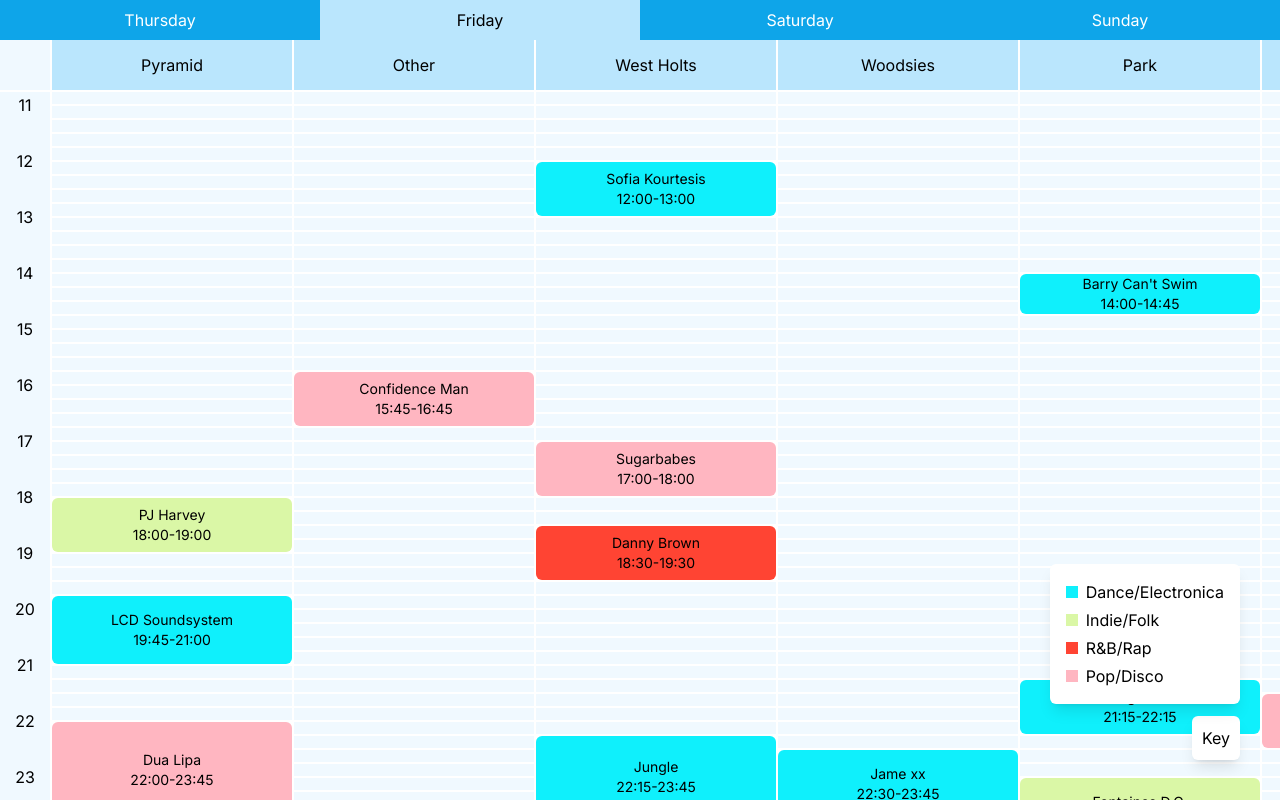
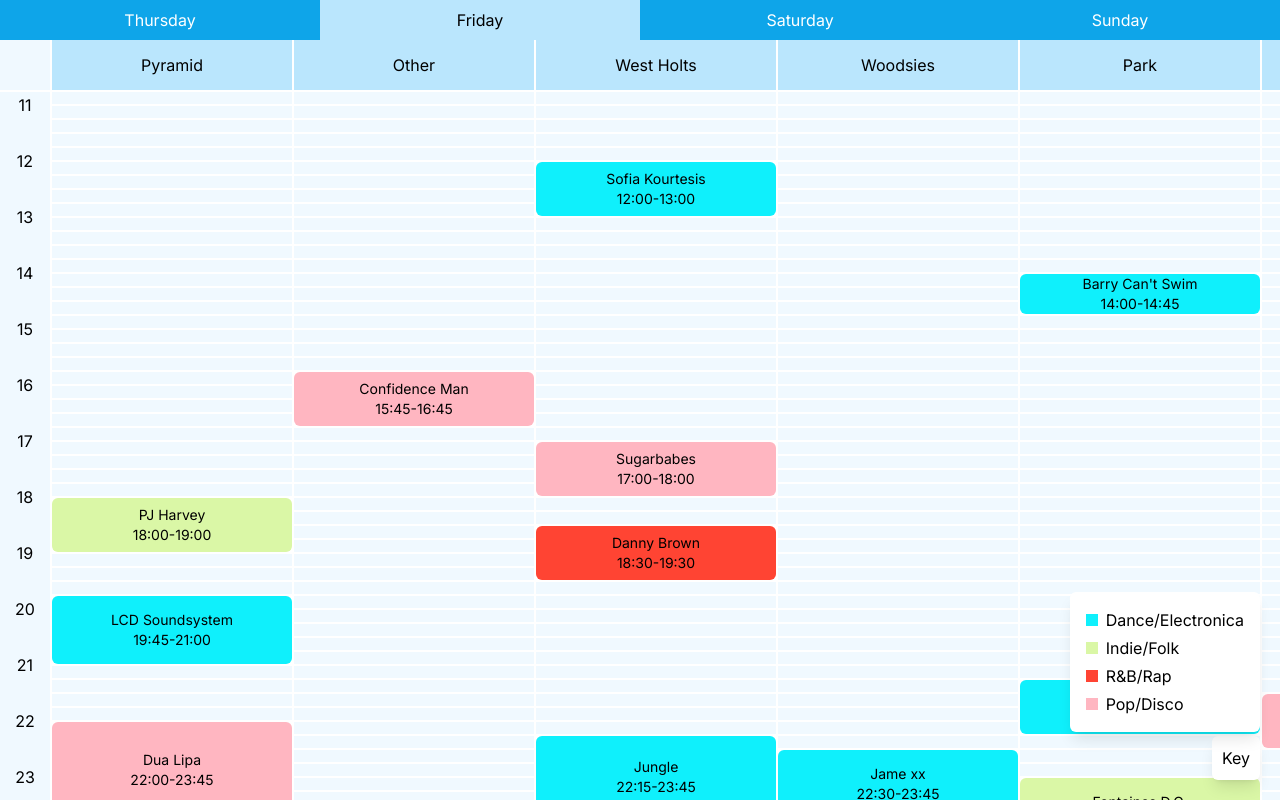
Before and after one commit to Harry-Warner/my-festival, a Next.js app: page /days/friday in a window 1280 px wide. Both pictures are taken after a click on the button "Key". Built offline with nearby package versions, Linux system fonts and the light colour scheme.

Commit message:
move key

```diff
--- a/src/components/key.tsx
+++ b/src/components/key.tsx
@@ -12,11 +12,11 @@
 
     return (
         <>
-            <div className="fixed bottom-10 right-10 bg-white p-1 rounded-md shadow-lg w-12 h-11 flex items-center justify-center">
+            <div className="fixed bottom-5 right-5 bg-white p-1 rounded-md shadow-lg w-12 h-11 flex items-center justify-center">
                 <button onClick={() => setIsOpen(!isOpen)}>Key</button>
             </div>
             {isOpen && (
-                <div className="absolute right-10 bottom-24 bg-white rounded-md p-4 shadow-lg flex flex-col gap-1">
+                <div className="absolute right-5 bottom-16 my-1 bg-white rounded-md p-4 shadow-lg flex flex-col gap-1">
                     {Object.entries(genreColours).map(([genre, colour]) => (
                         <div key={genre} className="flex items-center gap-2">
                             <div className="w-3 h-3" style={{ backgroundColor: colour }}/>
```
